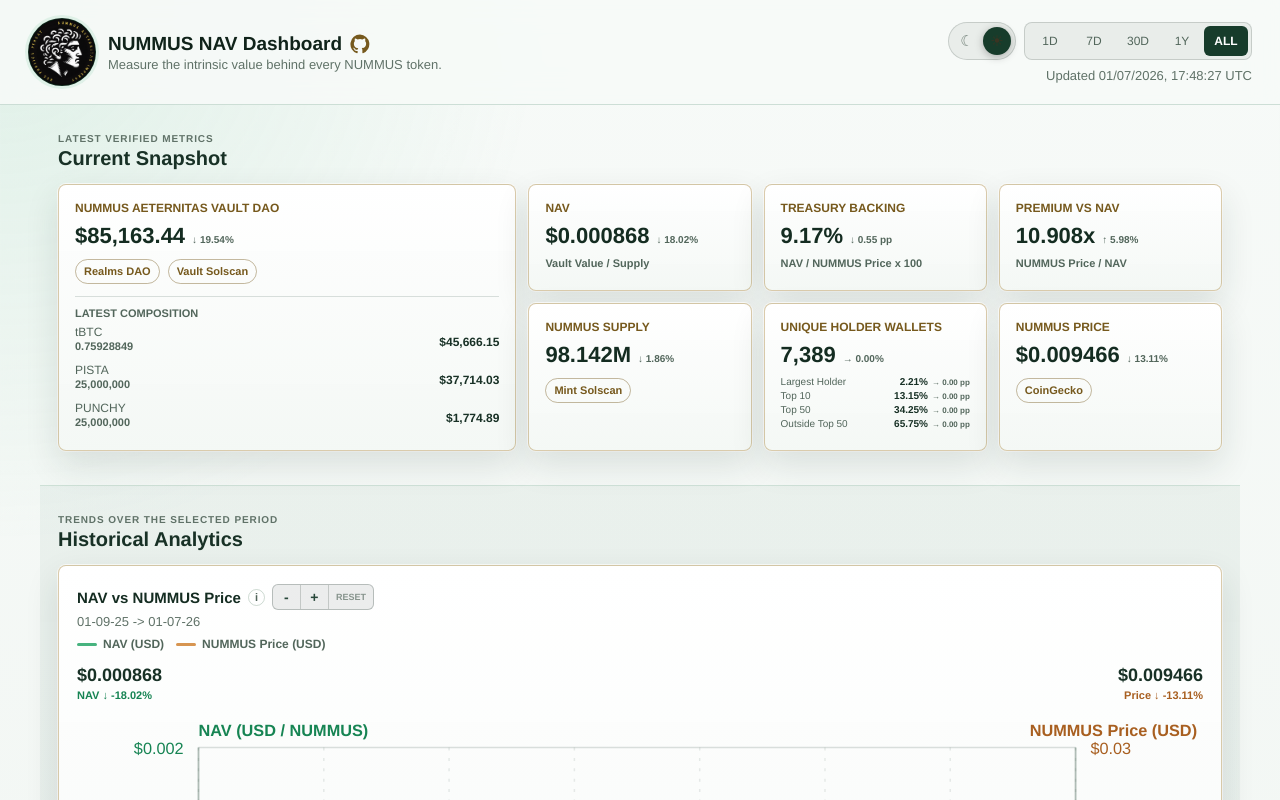
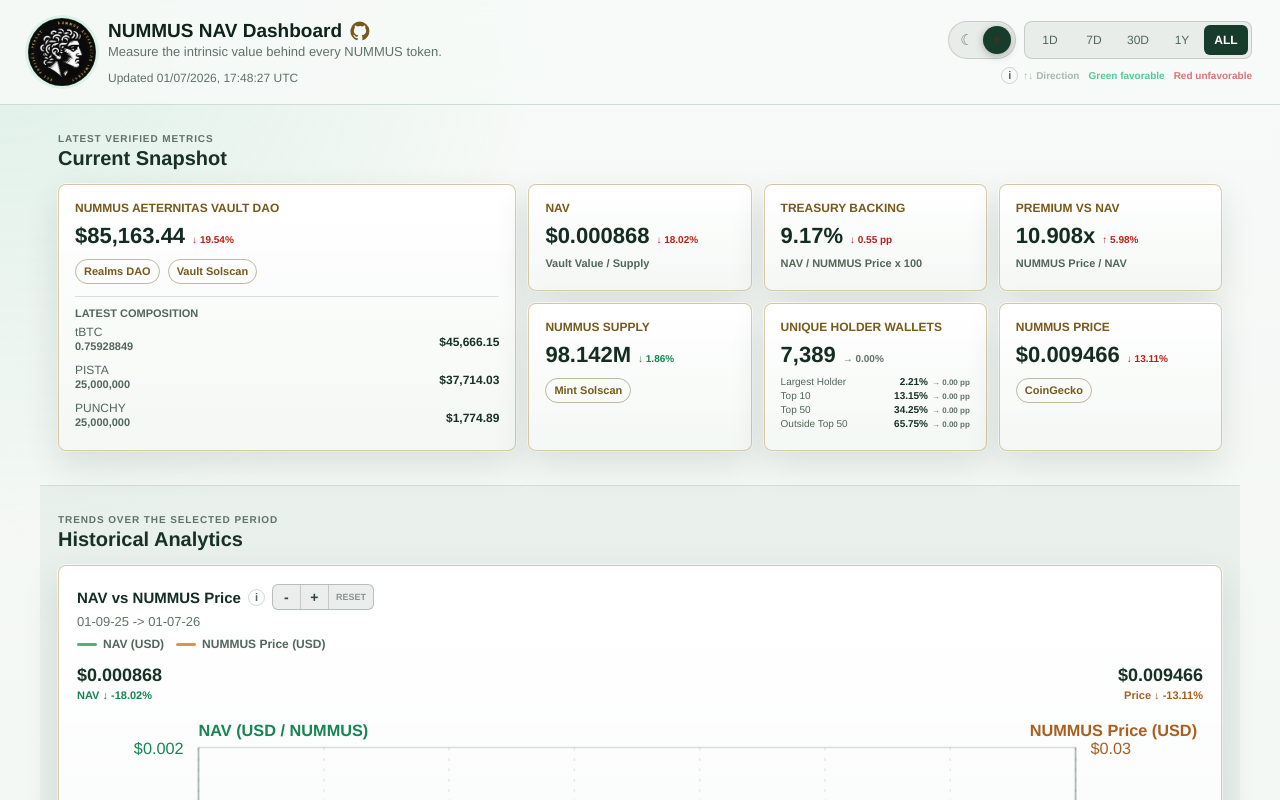
Before and after one commit to Happydao/nummus-nav-dashboard, a website built with Vite: page index.html in a window 1280 px wide. Both pictures are taken after a click on the button "Use light theme". Shown: the top 800 px of the page. Built offline with nearby package versions, Linux system fonts and the light colour scheme.

Commit message:
Unify metric signals and refine dashboard header

```diff
--- a/src/app/main.ts
+++ b/src/app/main.ts
@@ -79,6 +79,7 @@ async function render(): Promise<void> {
               </a>
             </div>
             <span>Measure the intrinsic value behind every NUMMUS token.</span>
+            <span class="updated${isStale ? " updated-stale" : ""}">${history.generatedAt ? `Updated ${formatUtcTimestamp(history.generatedAt)} UTC` : "No snapshot collected yet"}</span>
           </div>
         </div>
         <div class="topbar-tools">
@@ -86,7 +87,13 @@ async function render(): Promise<void> {
             ${themeToggle(selectedTheme)}
             ${rangeButtons(selectedRange)}
           </div>
-          <span class="updated${isStale ? " updated-stale" : ""}">${history.generatedAt ? `Updated ${formatUtcTimestamp(history.generatedAt)} UTC` : "No snapshot collected yet"}</span>
+          <div class="topbar-meta">
+            <div class="change-meaning" aria-label="Arrows show numerical direction. Green means favorable and red means unfavorable.">
+              <span class="change-direction">${directionInfoTip()} ↑↓ Direction</span>
+              <span class="change-favorable">Green favorable</span>
+              <span class="change-adverse">Red unfavorable</span>
+            </div>
+          </div>
         </div>
       </header>
       <div class="content">
@@ -111,8 +118,8 @@ async function render(): Promise<void> {
           )}
           ${kpi("NAV", usd(latest?.nav ?? null), formula("Vault Value / Supply"), rangeChange(latest?.nav, rangeStartValue(financialRecords, selectedRange, (record) => record.nav)))}
           ${kpi("Treasury Backing", percent(latest?.backing ?? null), formula("NAV / NUMMUS Price x 100"), rangeChange(latest?.backing, rangeStartValue(financialRecords, selectedRange, (record) => record.backing), "pp"))}
-          ${kpi("Premium vs NAV", ratio(latest?.premium ?? null), formula("NUMMUS Price / NAV"), rangeChange(latest?.premium, rangeStartValue(financialRecords, selectedRange, (record) => record.premium)))}
-          ${kpi("NUMMUS Supply", numberCompact(latest?.supply ?? null), externalLinks([["Mint Solscan", NUMMUS_MINT_URL]]), rangeChange(latest?.supply, rangeStartValue(records, selectedRange, (record) => record.supply)))}
+          ${kpi("Premium vs NAV", ratio(latest?.premium ?? null), formula("NUMMUS Price / NAV"), rangeChange(latest?.premium, rangeStartValue(financialRecords, selectedRange, (record) => record.premium), "percent", false, "down"))}
+          ${kpi("NUMMUS Supply", numberCompact(latest?.supply ?? null), externalLinks([["Mint Solscan", NUMMUS_MINT_URL]]), rangeChange(latest?.supply, rangeStartValue(records, selectedRange, (record) => record.supply), "percent", false, "down"))}
           ${kpi(
             "Unique Holder Wallets",
             `<span class="holder-count-value">${latest?.holderGrowth ? integer(latest.holderGrowth.holderCount) : "n/a"}</span>`,
@@ -348,6 +355,11 @@ function themeToggle(theme: Theme): string {
   </button>`;
 }
 
+function directionInfoTip(): string {
+  const text = "The arrow shows the numerical direction of change: up means the value increased and down means it decreased. Color shows the effect: green is favorable, red is unfavorable and grey is unchanged. A red upward arrow therefore means the value increased but the movement is considered unfavorable for that metric.";
+  return `<span class="info-tip direction-info-tip" tabindex="0" aria-label="${escapeHtml(text)}">i<span class="info-popover" role="tooltip">${escapeHtml(text)}</span></span>`;
+}
+
 function attachThemeHandler(): void {
   root.querySelector<HTMLButtonElement>("[data-theme-toggle]")?.addEventListener("click", () => {
     selectedTheme = selectedTheme === "dark" ? "light" : "dark";
@@ -492,9 +504,9 @@ function marketStructureDetails(record: DailySnapshot | null, records: DailySnap
   const concentration = record?.holderGrowth?.concentration;
   return `<div class="market-structure-details">
     <dl>
-      <div><dt>Largest Holder</dt><dd>${percent(concentration?.topHolderPct ?? null)} ${rangeChange(concentration?.topHolderPct, rangeStartValue(records, range, (item) => item.holderGrowth?.concentration.topHolderPct), "pp", true)}</dd></div>
-      <div><dt>Top 10</dt><dd>${percent(concentration?.top10Pct ?? null)} ${rangeChange(concentration?.top10Pct, rangeStartValue(records, range, (item) => item.holderGrowth?.concentration.top10Pct), "pp", true)}</dd></div>
-      <div><dt>Top 50</dt><dd>${percent(concentration?.top50Pct ?? null)} ${rangeChange(concentration?.top50Pct, rangeStartValue(records, range, (item) => item.holderGrowth?.concentration.top50Pct), "pp", true)}</dd></div>
+      <div><dt>Largest Holder</dt><dd>${percent(concentration?.topHolderPct ?? null)} ${rangeChange(concentration?.topHolderPct, rangeStartValue(records, range, (item) => item.holderGrowth?.concentration.topHolderPct), "pp", true, "down")}</dd></div>
+      <div><dt>Top 10</dt><dd>${percent(concentration?.top10Pct ?? null)} ${rangeChange(concentration?.top10Pct, rangeStartValue(records, range, (item) => item.holderGrowth?.concentration.top10Pct), "pp", true, "down")}</dd></div>
+      <div><dt>Top 50</dt><dd>${percent(concentration?.top50Pct ?? null)} ${rangeChange(concentration?.top50Pct, rangeStartValue(records, range, (item) => item.holderGrowth?.concentration.top50Pct), "pp", true, "down")}</dd></div>
       <div><dt>Outside Top 50</dt><dd>${percent(concentration?.othersPct ?? null)} ${rangeChange(concentration?.othersPct, rangeStartValue(records, range, (item) => item.holderGrowth?.concentration.othersPct), "pp", true)}</dd></div>
     </dl>
   </div>`;
@@ -521,16 +533,18 @@ function rangeChange(
   current: number | null | undefined,
   start: number | null | undefined,
   mode: "percent" | "pp" = "percent",
-  compact = false
+  compact = false,
+  favorableDirection: "up" | "down" = "up"
 ): string {
   if (typeof current !== "number" || typeof start !== "number" || !Number.isFinite(current) || !Number.isFinite(start)) {
     return `<small class="kpi-change kpi-change-neutral">N/A</small>`;
   }
   const change = mode === "pp" ? current - start : start === 0 ? 0 : ((current / start) - 1) * 100;
   const direction = change > 0.0005 ? "up" : change < -0.0005 ? "down" : "neutral";
+  const state = direction === "neutral" ? "neutral" : direction === favorableDirection ? "favorable" : "adverse";
   const arrow = direction === "up" ? "↑" : direction === "down" ? "↓" : "→";
   const value = `${Math.abs(change).toFixed(2)}${mode === "pp" ? " pp" : "%"}`;
-  return `<small class="kpi-change kpi-change-${direction}${compact ? " kpi-change-compact" : ""}">${arrow} ${value}</small>`;
+  return `<small class="kpi-change kpi-change-${state}${compact ? " kpi-change-compact" : ""}">${arrow} ${value}</small>`;
 }
 
 function formula(value: string): string {
--- a/src/app/styles.css
+++ b/src/app/styles.css
@@ -105,6 +105,19 @@ body {
   align-items: center;
   display: flex;
   gap: 8px;
+}
+
+.topbar-meta {
+  align-items: center;
+  display: flex;
+  gap: 18px;
+  justify-content: flex-end;
+  width: 100%;
+}
+
+.brand .updated {
+  font-size: 12px;
+  margin-top: 10px;
 }
 
 .theme-toggle {
@@ -170,6 +183,38 @@ body {
   outline: 2px solid #57c990;
   outline-offset: 2px;
 }
+
+.change-meaning {
+  align-items: center;
+  display: flex;
+  flex-wrap: wrap;
+  gap: 4px 9px;
+  font-size: 10px;
+  font-weight: 800;
+  white-space: nowrap;
+}
+
+.change-direction {
+  align-items: center;
+  color: #a7baaf;
+  display: inline-flex;
+  gap: 5px;
+}
+
+.direction-info-tip {
+  height: 15px;
+  width: 15px;
+}
+
+.direction-info-tip .info-popover {
+  left: 0;
+  min-width: 0;
+  transform: none;
+  white-space: normal;
+  width: min(340px, calc(100vw - 40px));
+}
+.change-favorable { color: #57c990; }
+.change-adverse { color: #d87575; }
 
 .updated-stale {
   color: #ff8b82;
@@ -300,8 +345,8 @@ body {
   white-space: nowrap;
 }
 
-.kpi-change-up { color: #57c990; }
-.kpi-change-down { color: #df9550; }
+.kpi-change-favorable { color: #57c990; }
+.kpi-change-adverse { color: #d87575; }
 .kpi-change-neutral { color: #91a49a; }
 .kpi-change-compact { font-size: 8px; }
 
@@ -1569,6 +1614,18 @@ svg {
   color: #52665b;
 }
 
+[data-theme="light"] .kpi .kpi-change-favorable {
+  color: #168453;
+}
+
+[data-theme="light"] .kpi .kpi-change-adverse {
+  color: #b42318;
+}
+
+[data-theme="light"] .kpi .kpi-change-neutral {
+  color: #607268;
+}
+
 [data-theme="light"] .chart-control,
 [data-theme="light"] .footer-button {
   border-color: rgba(118, 89, 29, 0.38);
@@ -1957,6 +2014,12 @@ svg {
 
   .range-selector {
     flex: 1 1 auto;
+  }
+
+  .topbar-meta {
+    align-items: flex-start;
+    flex-direction: column;
+    gap: 5px;
   }
 
   .content {
```
